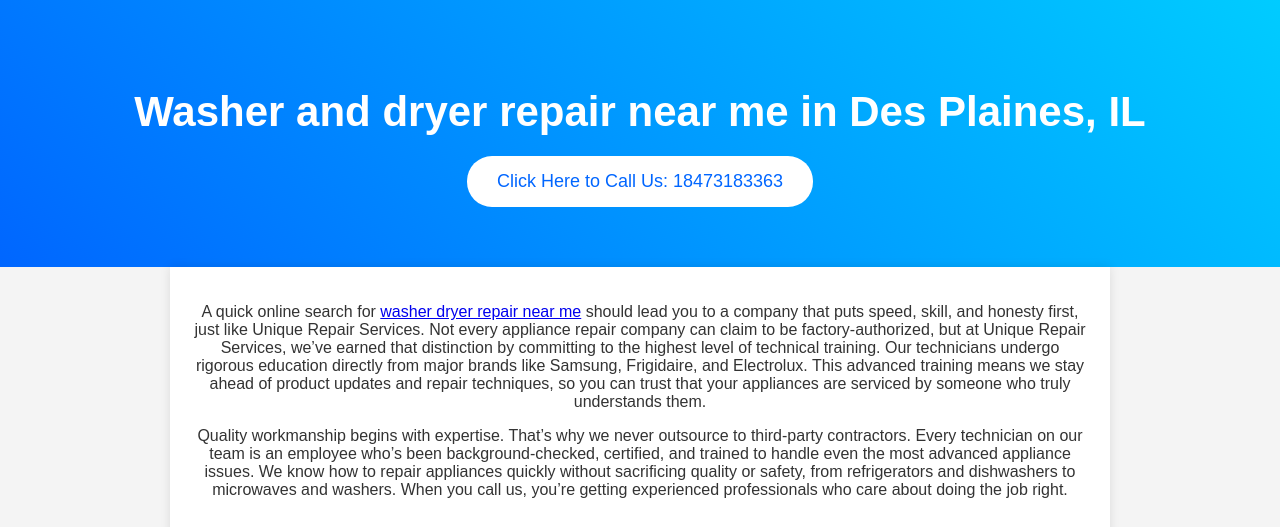
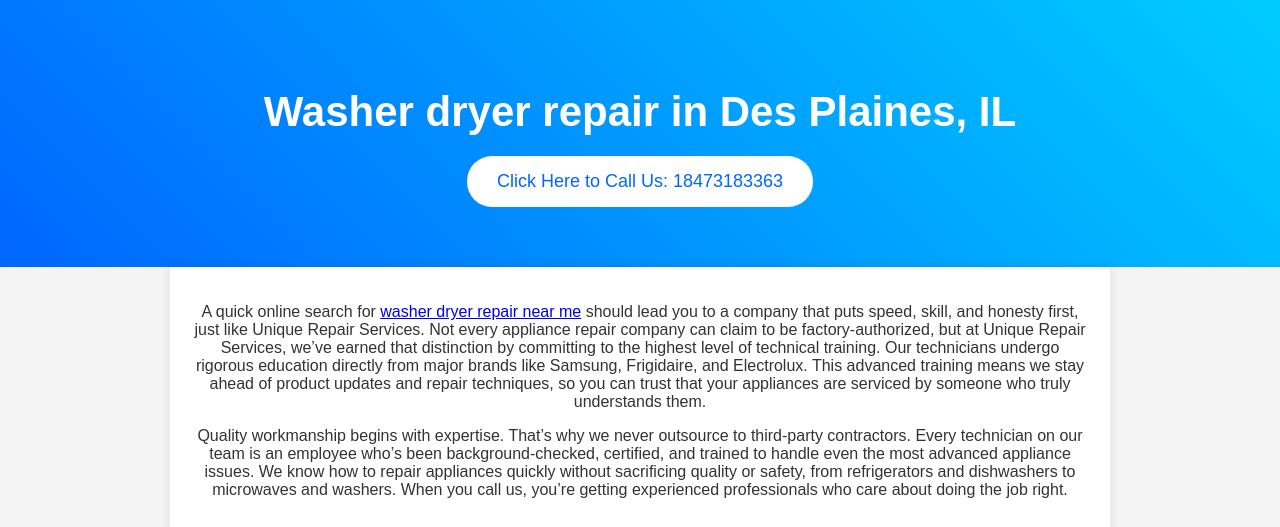
Before and after one commit to unique-repair-services/unique-repair-services, a plain HTML site: page index.html in a window 1280 px wide. Shown: the top 527 px of the page. Drawn offline with Linux system fonts and the light colour scheme.

Commit message:
Update index.html

```diff
--- a/index.html
+++ b/index.html
@@ -6,8 +6,8 @@
     <meta http-equiv="Content-Type" content="text/html; charset=utf-8">
     <meta name="description" content="Appliances are the backbone of a smoothly running home, but everything else seems to halt when they stop working. At Unique Repair Services, we understand how frustrating dealing with a broken appliance is." />
     <meta name="keywords" content="Washer and dryer repair near me, Washer dryer repair near me, Washer repair" />
-    <meta property="og:title" content="Washer and dryer repair near me in Des Plaines, IL" />
-    <title>Washer and dryer repair near me in Des Plaines, IL</title>
+    <meta property="og:title" content="Washer dryer repair in Des Plaines, IL" />
+    <title>Washer dryer repair in Des Plaines, IL</title>
     <style>
         body {
             font-family: Arial, sans-serif;
@@ -62,7 +62,7 @@
 
     <!-- Hero Section -->
     <div class="hero">
-        <h1>Washer and dryer repair near me in Des Plaines, IL</h1>
+        <h1>Washer dryer repair in Des Plaines, IL</h1>
         <button onclick="window.location.href='tel:+118473183363'">Click Here to Call Us: 18473183363</button>
     </div>
 
```
